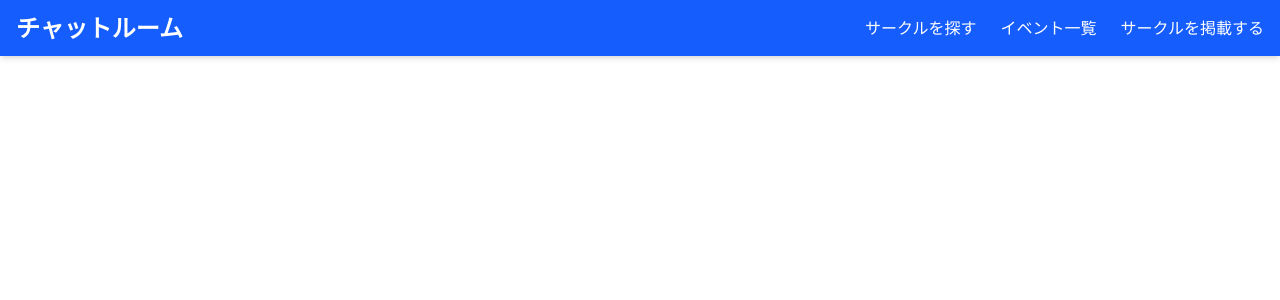
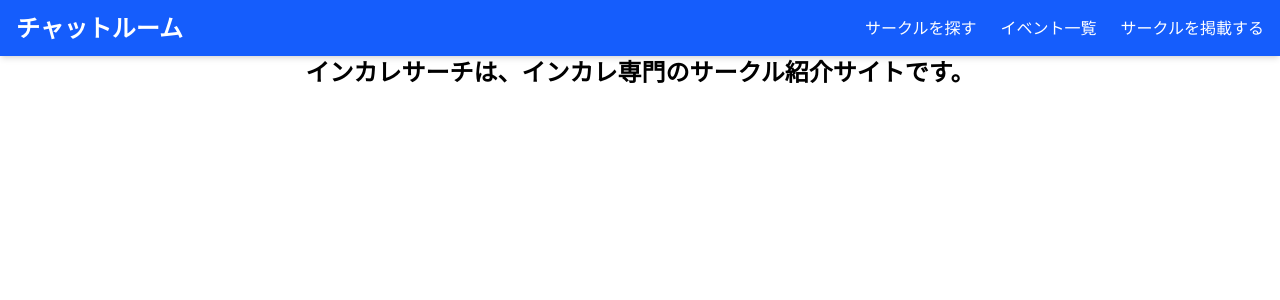
Before and after one commit to momiprog/incolle, a Next.js app: page / in a window 1280 px wide. Shown: the top 300 px of the page. Built offline with nearby package versions, Linux system fonts and the light colour scheme.

Commit message:
Linkを使った遷移の設定

```diff
--- a/src/app/components/layout/Header.tsx
+++ b/src/app/components/layout/Header.tsx
@@ -1,3 +1,5 @@
+import Link from "next/link";
+
 export default function Header() {
     return (
         <header>
@@ -12,10 +14,14 @@
                 {/* 2. メニュー項目(li)同士を横並びにし、隙間(gap)を空ける */}
                 <ul className="flex gap-6 text-white font-medium">
                     <li className="hover:text-blue-200 cursor-pointer">
-                        サークルを探す
+                        <Link href="/search">
+                            サークルを探す
+                        </Link>
                     </li>
                     <li className="hover:text-blue-200 cursor-pointer">
-                        イベント一覧
+                        <Link href="/events">
+                            イベント一覧
+                        </Link>
                     </li>
                     <li className="hover:text-blue-200 cursor-pointer">
                         サークルを掲載する
--- a/src/app/page.tsx
+++ b/src/app/page.tsx
@@ -4,6 +4,9 @@
   return (
     <div>
       <Header />
+      <h1 className="text-center text-2xl font-bold">
+        インカレサーチは、インカレ専門のサークル紹介サイトです。
+      </h1>
     </div>
   );
 }
```
